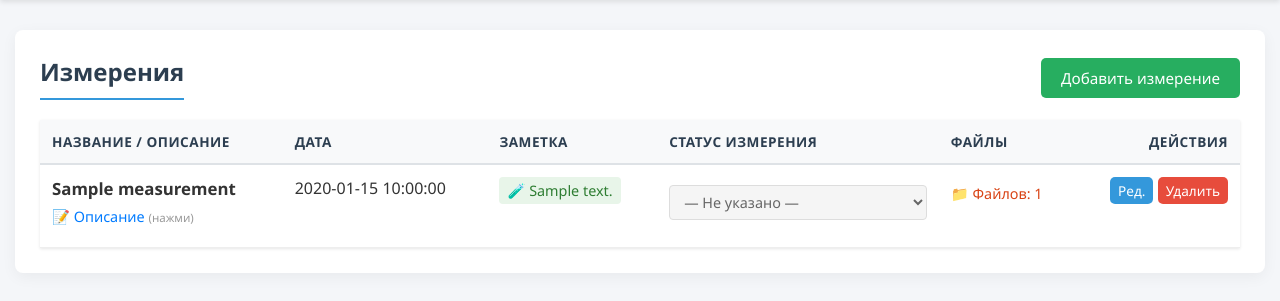
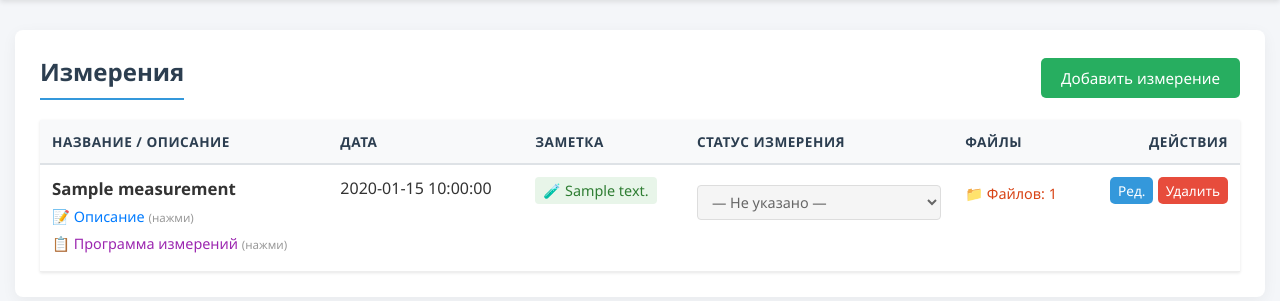
Before and after one commit to gasghqwr4h3/ELN, a Flask app: template templates/measurement_list.html in a window 1280 px wide. Shown: the part 54-355 px from the top of the page. Run offline with Flask 3, Linux system fonts and the light colour scheme; the template is opened without the code that fills it: most values are stand-ins (such as "Sample title", 1, 10 or a date in 2020).

Commit message:
Fix measurement program spoiler functionality and add data field
• routes/measurements.py - Added missing measurement_program field initialization in list_measurements() and updated form handling in add_measurement() and edit_measurement() to include measurement_program data
• templates/measurement_form.html - Added measurement_program textarea field to the measurement creation/editing form
• templates/measurement_list.html - Implemented measurement_program display row with purple styling and added JavaScript logic to handle spoiler toggle for measurement program details
• templates/measurement_list.html - Enhanced existing description spoiler functionality and improved table structure with separate rows for description and measurement program content

The changes fix the reported issue where the measurement program spoiler was not opening by implementing proper data handling and display logic for the measurement program field.

```diff
--- a/routes/measurements.py
+++ b/routes/measurements.py
@@ -29,6 +29,8 @@ def list_measurements():
             m['status'] = ''
         if 'description' not in m:
             m['description'] = ''
+        if 'measurement_program' not in m:
+            m['measurement_program'] = ''
 
     return render_template('measurement_list.html', measurements=measurements_list)
 
@@ -38,6 +40,7 @@ def add_measurement():
     if request.method == 'POST':
         name = request.form.get('name')
         desc = request.form.get('description')
+        measurement_program = request.form.get('measurement_program')
         note = request.form.get('note')
         status = request.form.get('status')
         date = request.form.get('date')
@@ -62,6 +65,7 @@ def add_measurement():
             'id': new_id,
             'name': name,
             'description': desc,
+            'measurement_program': measurement_program,
             'note': note,
             'status': status,
             'date': date,
@@ -86,6 +90,7 @@ def edit_measurement(id):
         old_name = measurement['name']
         measurement['name'] = request.form.get('name')
         measurement['description'] = request.form.get('description')
+        measurement['measurement_program'] = request.form.get('measurement_program')
         measurement['note'] = request.form.get('note')
         measurement['status'] = request.form.get('status')
         measurement['date'] = request.form.get('date')
--- a/templates/measurement_form.html
+++ b/templates/measurement_form.html
@@ -7,6 +7,9 @@
 
     <label>Описание</label>
     <textarea name="description" rows="5">{{ measurement.description if measurement else '' }}</textarea>
+
+    <label>Программа измерений</label>
+    <textarea name="measurement_program" rows="5">{{ measurement.measurement_program if measurement else '' }}</textarea>
 
     <label>Заметка</label>
     <input type="text" name="note" value="{{ measurement.note if measurement else '' }}">
--- a/templates/measurement_list.html
+++ b/templates/measurement_list.html
@@ -26,6 +26,13 @@
                     <details style="cursor: pointer;">
                         <summary style="color: #007bff; font-size: 0.9em; list-style: none; display: inline-block;">
                             📝 Описание <span style="font-size: 0.8em; color: #999;">(нажми)</span>
+                        </summary>
+                    </details>
+                </div>
+                <div style="margin-top: 4px;">
+                    <details style="cursor: pointer;">
+                        <summary style="color: #9c27b0; font-size: 0.9em; list-style: none; display: inline-block;">
+                            📋 Программа измерений <span style="font-size: 0.8em; color: #999;">(нажми)</span>
                         </summary>
                     </details>
                 </div>
@@ -102,12 +109,22 @@
                 </div>
             </td>
         </tr>
+
+        <!-- Скрытая строка с программой измерений -->
+        <tr id="program-row-{{ m.id }}" style="display: none; background: #f3e5f5;">
+            <td colspan="6" style="padding: 15px; border-top: 1px dashed #ce93d8; border-bottom: 1px solid #eee;">
+                <strong>Программа измерений:</strong>
+                <div style="margin-top: 8px; color: #444; line-height: 1.6; white-space: pre-wrap;">
+                    {{ m.measurement_program if m.measurement_program else 'Программа измерений не указана.' }}
+                </div>
+            </td>
+        </tr>
         {% endfor %}
     </tbody>
 </table>
 
 <script>
-    // Логика открытия спойлера описания
+    // Логика открытия спойлера описания и программы измерений
     document.querySelectorAll('summary').forEach(summary => {
         summary.addEventListener('click', function(e) {
             const currentRow = this.closest('tr');
@@ -122,6 +139,21 @@
                         nextRow.style.display = 'table-row';
                     } else {
                         nextRow.style.display = 'none';
+                    }
+                }
+            } else if (text.includes('программа измерений')) {
+                e.preventDefault();
+                // Ищем строку с программой измерений (она идет после строки с описанием)
+                let programRow = currentRow.nextElementSibling;
+                while (programRow && !programRow.id.startsWith('program-row-')) {
+                    programRow = programRow.nextElementSibling;
+                }
+
+                if (programRow && programRow.id && programRow.id.startsWith('program-row-')) {
+                    if (programRow.style.display === 'none') {
+                        programRow.style.display = 'table-row';
+                    } else {
+                        programRow.style.display = 'none';
                     }
                 }
             }
```
Also changed, not shown: 1 other file.
